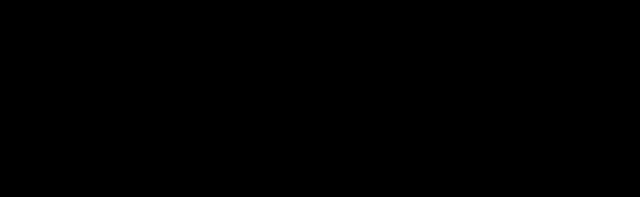
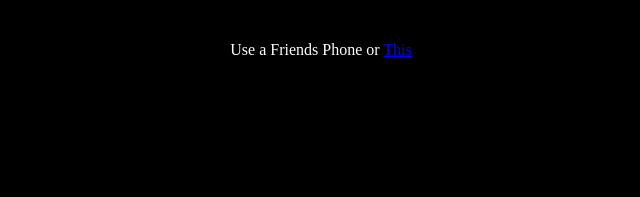
Before and after one commit to ttalgam/OSH_RIDDLE, a plain HTML site: page index.html in a window 1280 px wide. Shown: the top 197 px of the page, without its empty margins (319-959 px from the left). Drawn offline with Linux system fonts and the light colour scheme; animation ran at ten frames a second.

Commit message:
Add description

```diff
--- a/index.html
+++ b/index.html
@@ -8,6 +8,7 @@
 </head>
 <body>
 <!-- partial:index.partial.html -->
+<p>Use a Friends Phone or <a href="https://products.aspose.app/barcode/recognize/qr">This</a></p>
 <canvas id="canvas1"></canvas>
 
 <!-- partial -->
```
